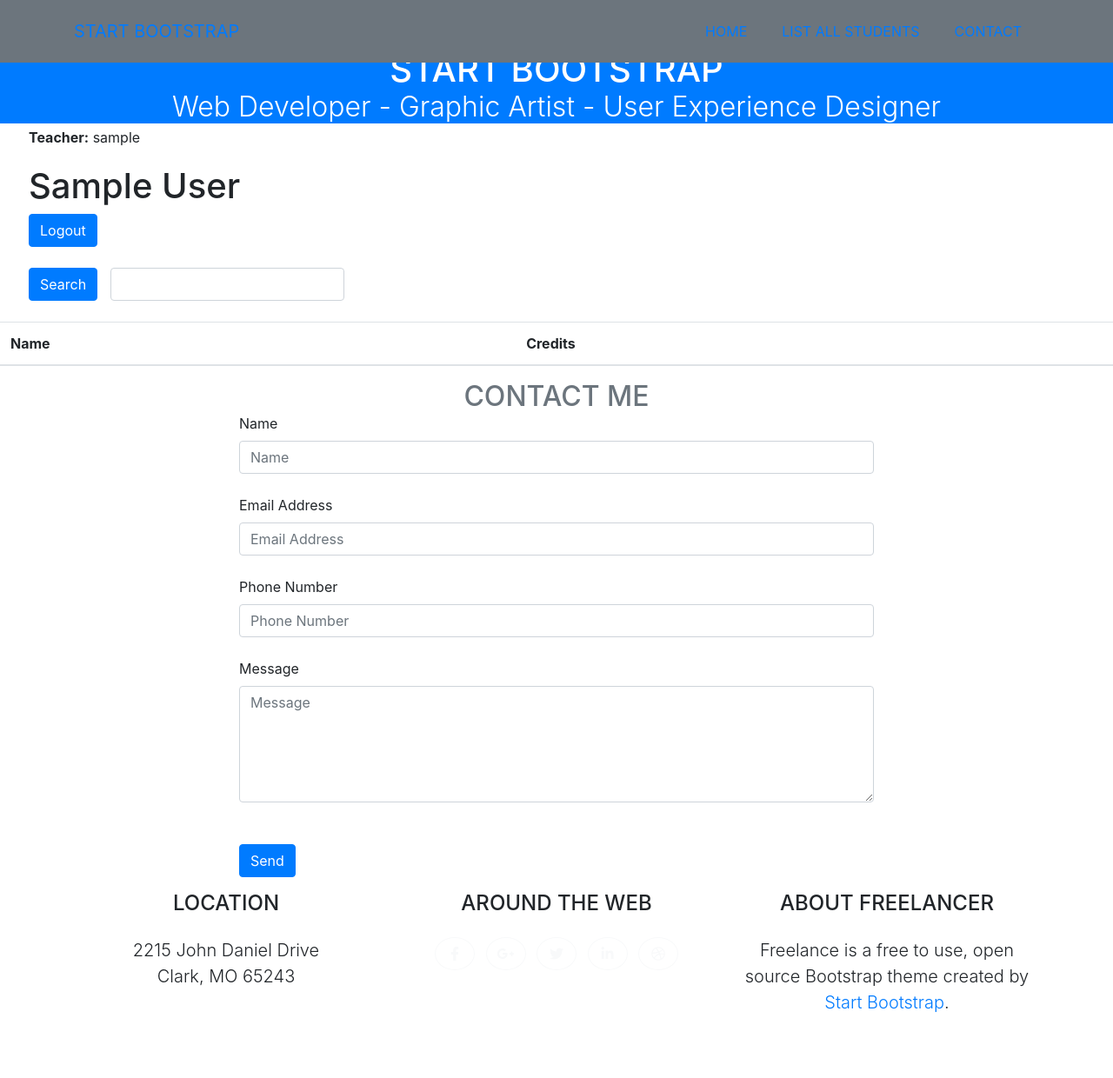
After one commit to eliashhtores/django_advanced, a Django app: page /course/home_teacher/ in a window 1280 px wide. The commit adds this page. Shown: the whole page at 87% size. Run offline with Django 3.2, Linux system fonts and the light colour scheme; the visitor is signed in with stand-in values (Sample User, id 1); lists and menus that the app fills with data are empty; some libraries are stand-ins or nearby versions.

Commit message:
Improvements, AJAX WIP

```diff
--- a/advanced_django/templates/add_student.html
+++ b/advanced_django/templates/add_student.html
@@ -38,7 +38,7 @@
 
       <div class="form-group">
         <div class="col-sm-offset-2 col-sm-8">
-            <a href="{% url 'course:list_students' %}"><img src="{% static 'back.png' %}" width="40" height="40"> <input type="submit" name="submit" value="Submit" class="btn btn-primary pull-right"></a>
+            <a href="{% url 'course:list_students' %}"><img src="{% static 'back.png' %}" width="40" height="40"></a> <input type="submit" name="submit" value="Submit" class="btn btn-primary pull-right">
         </div>
       </div>
   </form>
--- a/advanced_django/templates/base.html
+++ b/advanced_django/templates/base.html
@@ -43,10 +43,10 @@
         <div class="collapse navbar-collapse" id="navbarResponsive">
           <ul class="navbar-nav ml-auto">
             <li class="nav-item mx-0 mx-lg-1">
-              <a class="nav-link py-3 px-0 px-lg-3 rounded js-scroll-trigger" href="#portfolio">Portfolio</a>
+              <a class="nav-link py-3 px-0 px-lg-3 rounded js-scroll-trigger" href="{% url 'home' %}">Home</a>
             </li>
             <li class="nav-item mx-0 mx-lg-1">
-              <a class="nav-link py-3 px-0 px-lg-3 rounded js-scroll-trigger" href="#about">About</a>
+              <a class="nav-link py-3 px-0 px-lg-3 rounded js-scroll-trigger" href="{% url 'course:list_students' %}">List All Students</a>
             </li>
             <li class="nav-item mx-0 mx-lg-1">
               <a class="nav-link py-3 px-0 px-lg-3 rounded js-scroll-trigger" href="#contact">Contact</a>
@@ -63,7 +63,6 @@
         {% endblock %}
         <img class="img-fluid mb-5 d-block mx-auto" src="{% static 'img/profile.png' %}" width="10" height="10">
         <h1 class="text-uppercase mb-0">Start Bootstrap</h1>
-        <hr class="star-light">
         <h2 class="font-weight-light mb-0">Web Developer - Graphic Artist - User Experience Designer</h2>
       </div>
     </header>
@@ -77,7 +76,6 @@
     <section id="contact">
       <div class="container">
         <h2 class="text-center text-uppercase text-secondary mb-0">Contact Me</h2>
-        <hr class="star-dark mb-5">
         <div class="row">
           <div class="col-lg-8 mx-auto">
             <!-- To configure the contact form email address, go to mail/contact_me.php and update the email address in the PHP file on line 19. -->
--- a/advanced_django/templates/delete_student.html
+++ b/advanced_django/templates/delete_student.html
@@ -12,7 +12,7 @@
 
       <div class="form-group">
         <div class="col-sm-offset-2 col-sm-8">
-            <a href="{% url 'course:list_students' %}"><img src="{% static 'back.png' %}" width="40" height="40"> <input type="submit" name="submit" value="Delete" class="btn btn-danger pull-right"></a>
+            <a href="{% url 'course:list_students' %}"><img src="{% static 'back.png' %}" width="40" height="40"></a> <input type="submit" name="submit" value="Submit" class="btn btn-primary pull-right">
         </div>
       </div>
     </form>
--- a/advanced_django/templates/edit_student.html
+++ b/advanced_django/templates/edit_student.html
@@ -38,7 +38,7 @@
 
       <div class="form-group">
         <div class="col-sm-offset-2 col-sm-8">
-          <a href="{% url 'course:list_students' %}"><img src="{% static 'back.png' %}" width="40" height="40"> <input type="submit" name="submit" value="Update" class="btn btn-primary pull-right"></a>
+          <a href="{% url 'course:list_students' %}"><img src="{% static 'back.png' %}" width="40" height="40"></a> <input type="submit" name="submit" value="Submit" class="btn btn-primary pull-right">
         </div>
       </div>
   </form>
--- a/advanced_django/templates/home.html
+++ b/advanced_django/templates/home.html
@@ -3,4 +3,8 @@
 
 {% block main %}
 
+  <p>User: {{ request.user }}</p>
+  <h1>{{ request.user.first_name }} {{ request.user.last_name }}</h1>
+  <a href="/logout">Logout</a>
+
 {% endblock %}
--- /dev/null
+++ b/advanced_django/templates/home_teacher.html
@@ -0,0 +1,64 @@
+{% extends 'base.html' %}
+{% load staticfiles %}
+
+{% block main %}
+
+<div class="row pt-1 pl-5">
+  <p><b>Teacher:</b> {{ request.user }}</p>
+</div>
+
+<div class="row pt-1 pl-5">
+  <h1>{{ request.user.first_name }} {{ request.user.last_name }}</h1>
+</div>
+
+<div class="row pl-5">
+  <a class="btn btn-primary" href="/logout">Logout</a>
+</div>
+
+<br>
+
+<div id="content_div" class="row pl-5 col-md-9">
+  <a id="seach-subjects" class="btn btn-primary" href="#">Search</a>
+  <div class="col-md-4">
+    <input id="student-name" type="text" class="form-control">
+  </div>
+</div>
+
+<br>
+
+<table class="table table-striped">
+  <thead>
+    <th>Name</th>
+    <th>Credits</th>
+  </thead>
+  <tbody id="subjects">
+
+  </tbody>
+</table>
+
+{% endblock %}
+
+
+{% block js %}
+    {{ block.super }}
+    <script type="text/javascript">
+        $(document).ready(function () {
+
+            $('#content-div').on('click', '#search-subjects', function () {
+                var name = $('#student-name').val();
+
+                $.get('{% url "course:list_user_subjects" %}', {name: name}, function (data) {
+                    console.log(name)
+                    var html = "";
+                    for (var i = 0; i < data.length; i++) {
+                        html += "<tr><td>" + data[i].fields.name + "</td><td>" + data[i].fields.number_credits + "</td><tr>";
+                    }
+                    $('#subjects').html(html);
+                });
+
+            });
+
+        });
+    </script>
+
+{% endblock %}
--- a/course/urls.py
+++ b/course/urls.py
@@ -7,4 +7,8 @@ urlpatterns = [
     path('create_student/', views.StudentCreate.as_view(), name='create_student'),
     path('edit_student/<slug:pk>', views.StudentEdit.as_view(), name='edit_student'),
     path('delete/<slug:pk>', views.StudentDelete.as_view(), name='delete_student'),
+    path('home_teacher/', views.home_teacher, name='home_teacher'),
+    path('home_student/', views.home_student, name='home_student'),
+    path('home_admin/', views.home_admin, name='home_admin'),
+    path('list_user_subjects/', views.ListSubjects.as_view(), name='list_user_subjects'),
 ]
--- a/course/views.py
+++ b/course/views.py
@@ -1,20 +1,46 @@
 from django.urls import reverse
-from django.shortcuts import render
+from django.shortcuts import render, redirect
 from django.views.generic.edit import CreateView, UpdateView, DeleteView
+from django.views.generic.list import ListView
 from course.forms import StudentForm
 from course.models import Student
-# from
+from django.contrib.auth.decorators import login_required, permission_required, user_passes_test
+from django.utils.decorators import method_decorator
 
 
-# @login_required
+@login_required
 def home(request):
-    return render(request, 'home.html')
+    user = request.user
+    if user.is_superuser:
+        return render(request, 'home_admin.html')
+    elif user.has_perm('course.is_teacher'):
+        return redirect(reverse('course:home_teacher'))
+    elif user.has_perm('course.is_student'):
+        return redirect(reverse('course:home_student'))
+    else:
+        return render(request, 'home.html')
 
+@login_required
+@user_passes_test(lambda u: u.is_superuser)
+def home_admin(request):
+    return render(request, 'home_admin.html')
+
+@permission_required('course.is_teacher')
+def home_teacher(request):
+    return render(request, 'home_teacher.html')
+
+@permission_required('course.is_student')
+def home_student(request):
+    return render(request, 'home_student.html')
+
+@login_required
+# @permission_required('course.is_teacher')
 def list_students(request):
     students = Student.objects.all()
     return render(request, 'list_students.html', {'students': students})
 
 
+@method_decorator(login_required, name='dispatch')
 class StudentCreate(CreateView):
     model = Student
     form_class = StudentForm
@@ -24,6 +50,7 @@ class StudentCreate(CreateView):
         return reverse('course:list_students')
 
 
+@method_decorator(login_required, name='dispatch')
 class StudentEdit(UpdateView):
     model = Student
     form_class = StudentForm
@@ -33,6 +60,7 @@ class StudentEdit(UpdateView):
         return reverse('course:list_students')
 
 
+@method_decorator(login_required, name='dispatch')
 class StudentDelete(DeleteView):
     model = Student
     form_class = StudentForm
@@ -47,3 +75,15 @@ class StudentDelete(DeleteView):
 
     def get_success_url(self):
         return reverse('course:list_students')
+
+
+class ListSubjects(ListView):
+    template_name = 'home_teacher.html'
+    model = Student
+
+    def get(self, request, *args, **kwargs):
+        name = request.GET['name']
+        student = Student.objects.get(name=name)
+        subjects = student.subject_student.all()
+        data = serializers.serialize('json', subjects, fields=('name, credits'))
+        return HttpResponse(data, content_type='application/json')
```
Also changed, not shown: advanced_django/templates/home_admin.html (added, +18 -0 lines), advanced_django/templates/home_student.html (added, +18 -0 lines), advanced_django/templates/list_students.html (+13 -6 lines), advanced_django/templates/login.html (+3 -5 lines), course/models.py (+7 -0 lines), course/migrations/0003_auto_20181207_1821.py (added).
